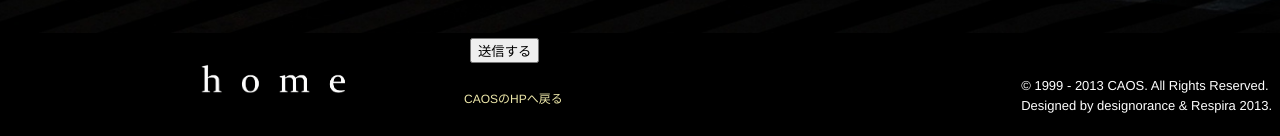
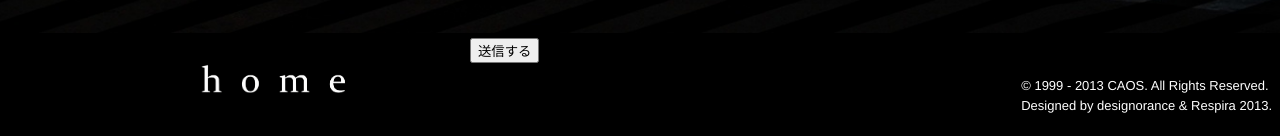
Before and after one commit to iwhurtafly/caos, a Rails app: page /contact in a window 1280 px wide. Shown: the part 767-903 px from the top of the page. Run offline with Rails 7, Linux system fonts and the light colour scheme; style sheets or scripts are compiled from the project's sources; some libraries are stand-ins or nearby versions.

Commit message:
Refactor some codes

```diff
--- a/app/views/contacts/create.html.erb
+++ b/app/views/contacts/create.html.erb
@@ -1,6 +1,4 @@
 <h1>CAOS contact</h1>
-
-
 <div id="container">
   <div class="section">
     <dl>
@@ -20,6 +18,6 @@
     </dl>
   </div>
   <div id="page-menu" style="float:left;">
-	  <a href="caos/home" id="home"><%= image_tag("menu/01.png", :height => '40', :width => '274') %>CAOSのHPへ戻る</a>
+    <%=link_to(image_tag("menu/01.png", :height => '40', :width => '274'), root_path) %>
   </div>
 </div>
--- a/app/views/contacts/show.html.erb
+++ b/app/views/contacts/show.html.erb
@@ -25,7 +25,7 @@
     </div>
 
 	<div id="page-menu" style="float:left;">
-		<a href="caos/home" id="home"><%= image_tag("menu/01.png", :height => '40', :width => '274') %>CAOSのHPへ戻る</a>
+	  <%=link_to(image_tag("menu/01.png", :height => '40', :width => '274'), root_path) %>
     </div>
 
 </div>
--- a/app/views/layouts/application.html.erb
+++ b/app/views/layouts/application.html.erb
@@ -2,9 +2,9 @@
 <html>
 
 <head>
-	<meta name="keywords" content="XXXXX リリース時には入れ込むababa">
-	<meta name="description" content="XXXX リリース時には入れ込む">
-  <title>unisex hairmake CAOS ***DEMO***</title>
+	<meta name="keywords" content="美容院,ヘアーサロン,ヘアースタイル,カオス,CAOS,円山,バンド,音楽,Music,theSun,toe,envy,comeback my daughters,hair">
+	<meta name="description" content="札幌にある美容院CAOSのサイトです。札幌市中央区南1条西19丁目エスターロワイヤルビル2F 011-614-7535">
+  <title>unisex hairmake CAOS</title>
   <%= stylesheet_link_tag    "application", :media => "all" %>
   <%= javascript_include_tag "application" %>
   <%= csrf_meta_tags %>
--- a/config/routes.rb
+++ b/config/routes.rb
@@ -1,12 +1,9 @@
 Caos::Application.routes.draw do
 
-  #for production
-  #root to: "caos#home"
-
+  root :to => "caos#home"
   get "caos/home" => "caos#home"
   post "caos/home"
   resource :contact, only: %w(show create)
-  #get "contact" => "contacts#show"
 
   # The priority is based upon order of creation:
   # first created -> highest priority.
```
